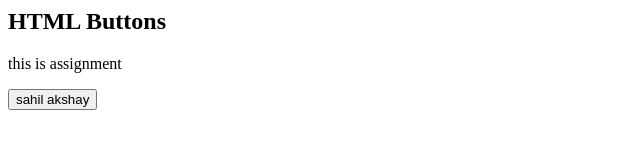
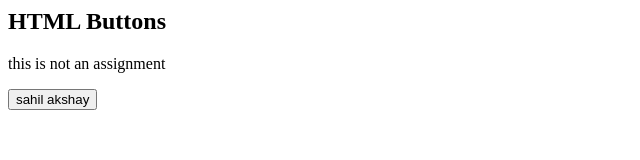
Before and after one commit to shaghuf/assignment, a plain HTML site: page index.html in a window 1280 px wide. Shown: the full height of the page, 0-640 px from the left. Drawn offline with Linux system fonts and the light colour scheme.

Commit message:
not assignment.

```diff
--- a/index.html
+++ b/index.html
@@ -2,7 +2,7 @@
 <body>
 
 <h2>HTML Buttons</h2>
-<p>this is assignment</p>
+<p>this is not an  assignment</p>
 
 <button>sahil akshay</button>
 
```
